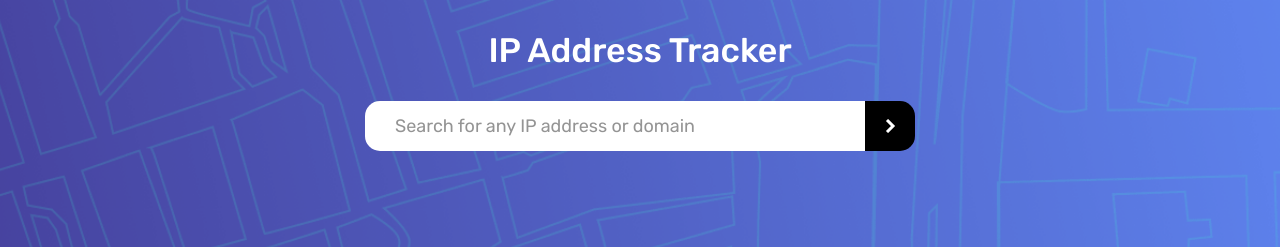
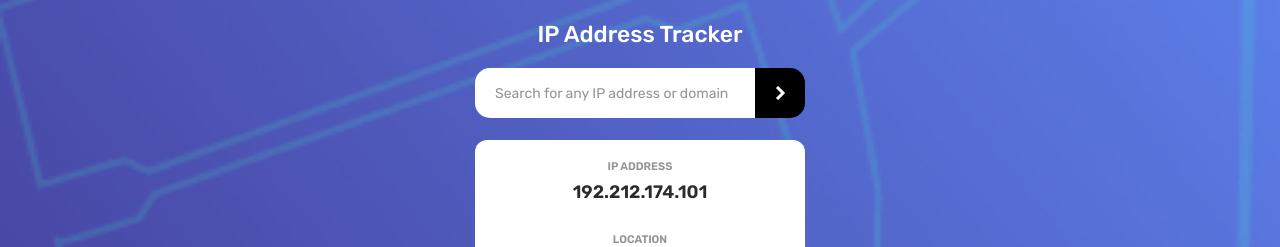
Before and after one commit to IbrahimKidiCollado/Projects, a PHP site: page / in a window 1280 px wide. Shown: the top 247 px of the page. Run offline with PHP 8.4, Linux system fonts and the light colour scheme; some libraries are stand-ins or nearby versions.

Commit message:
modified:   ip-address-tracker-master/index.html modified:   ip-address-tracker-master/style.css

```diff
--- a/ip-address-tracker-master/index.html
+++ b/ip-address-tracker-master/index.html
@@ -23,9 +23,25 @@
       </div>
     </form>
   </header>
-  <main id="map">
+  <main class="map-container">
+    <div id="map"></div>
     <div class="infoContainer">
-
+      <div class="infoItems">
+        <p class="miniLetter">IP ADDRESS</p>
+        <p class="bigLetter">192.212.174.101</p>
+      </div>
+      <div class="infoItems">
+        <p class="miniLetter">LOCATION</p>
+        <p class="bigLetter">Brooklyn, NY 10001</p>
+      </div>
+      <div class="infoItems">
+        <p class="miniLetter">TIMEZONE</p>
+        <p class="bigLetter">UTC -05:00</p>
+      </div>
+      <div class="infoItems">
+        <p class="miniLetter">ISP</p>
+        <p class="bigLetter">SpaceX Starlink</p>
+      </div>
     </div>
   </main>
 
--- a/ip-address-tracker-master/style.css
+++ b/ip-address-tracker-master/style.css
@@ -74,10 +74,10 @@ header {
 	justify-content: center;
 }
 
-@media (min-width: 768px) {
+@media (min-width: 1440px) {
 	header {
 		background-image: url(/ip-address-tracker-master/images/pattern-bg-desktop.png);
-		height: 300px;
+		height: 280px;
 	}
 
 	#InitialIP {
@@ -94,11 +94,65 @@ header {
 
 /* MAIN */
 
-#map {
+.map-container {
+	position: relative;
 	flex: 1;
-	pointer-events: none;
 }
 
+#map {
+	pointer-events: none;
+	width: 100%;
+	height: 100%;
+	z-index: 0;
+}
+
+.infoContainer {
+	display: flex;
+	flex-direction: column;
+	row-gap: 30px;
+	height: max-content;
+	background-color: white;
+	font-family: "Rubik", sans-serif;
+	font-weight: 400;
+	width: 330px;
+	border-radius: 10px;
+	position: absolute;
+	z-index: 1;
+	top: -110px;
+	/* Posiciona en la parte inferior */
+	left: 50%;
+	/* Centra horizontalmente */
+	transform: translateX(-50%);
+	/* Ajusta el centrado */
+	border-radius: 12px;
+	padding: 20px;
+	text-align: center;
+	font-weight: 600;
+}
+
+.miniLetter {
+	color: hsl(0, 0%, 58%);
+	font-size: 11px;
+	padding-bottom: 8px;
+}
+
+.bigLetter {
+	color: hsl(0, 0%, 17%);
+	font-size: 18px;
+}
+
+@media (min-width:1440px) {
+	.infoContainer {
+		width: 1100px;
+		height: 150px;
+		top: -90px;
+		flex-direction: row;
+		text-align: left;
+		justify-content: space-between;
+		padding: 30px 80px 30px 30px;
+		column-gap: 50px;
+	}
+}
 
 .attribution {
 	font-size: 11px;
```
